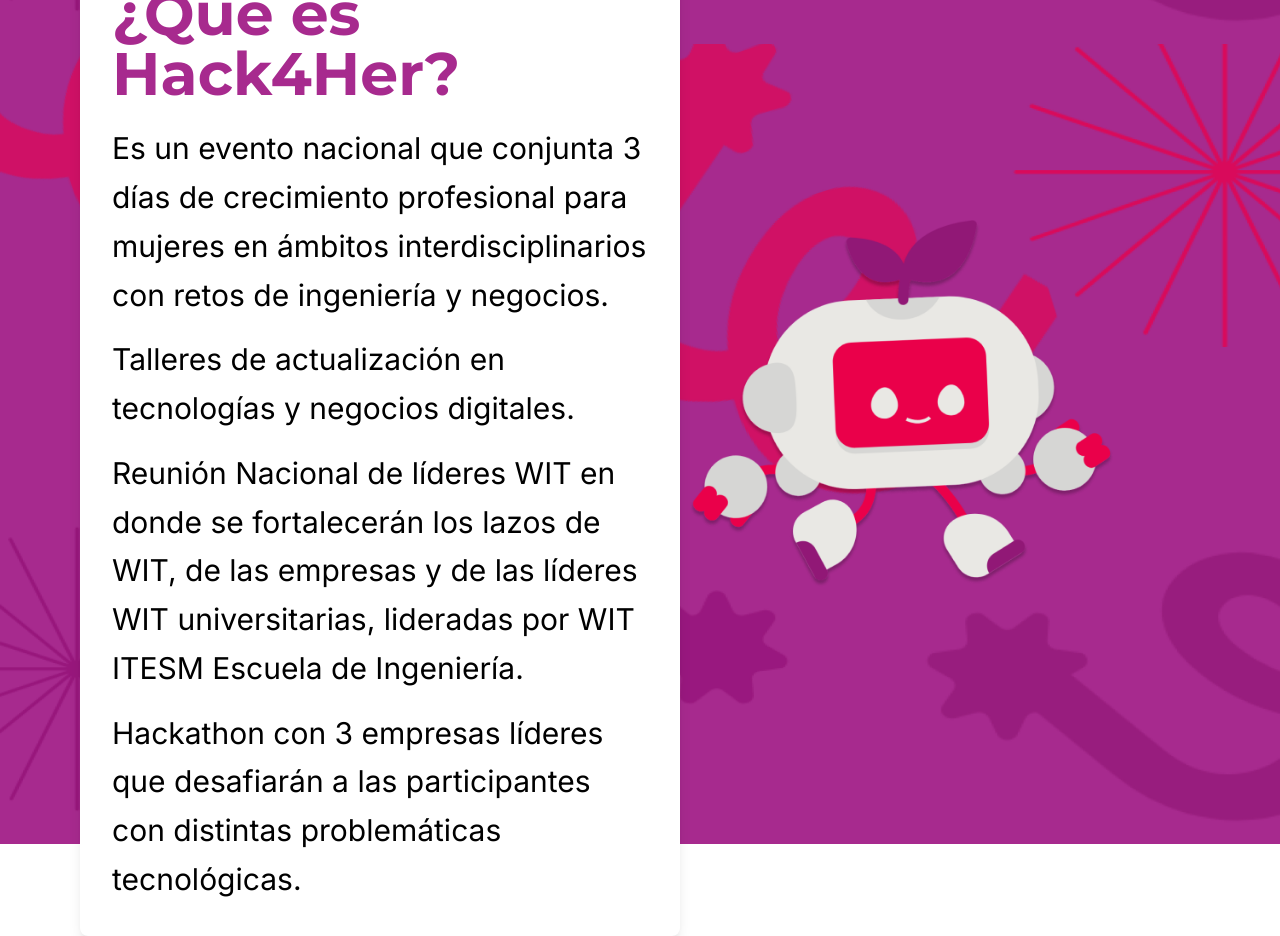
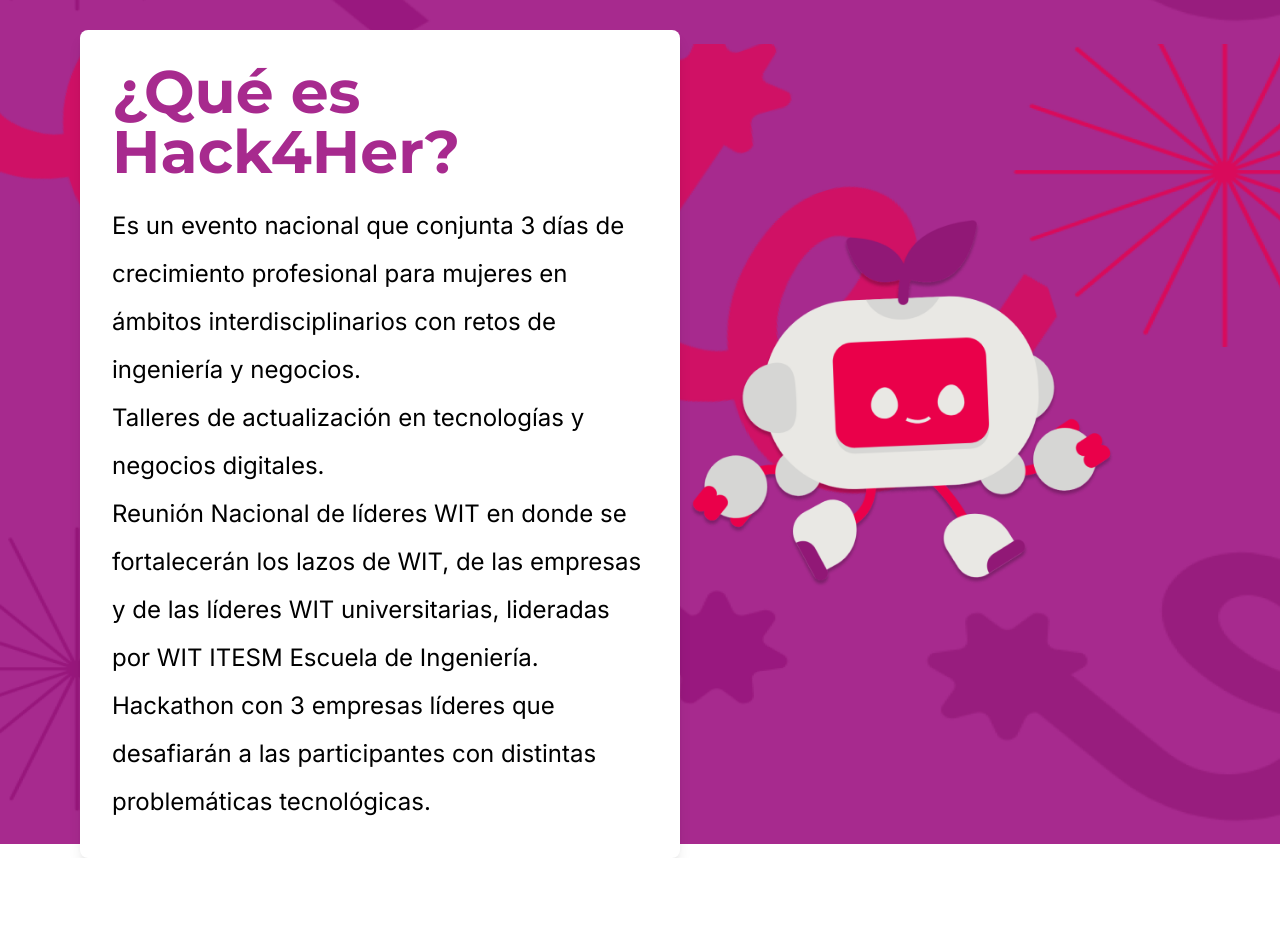
Before and after one commit to WIT-MTY/webpage, a Next.js app: page /hack4her in a window 1280 px wide. Shown: the part 780-1716 px from the top of the page. After the commit the page ends 1638 px from the top, so only its background shows below. Built offline with nearby package versions, Linux system fonts and the light colour scheme.

Commit message:
ajustes que es hack

```diff
--- a/app/(pages)/hack4her/page.tsx
+++ b/app/(pages)/hack4her/page.tsx
@@ -15,16 +15,13 @@
                         <h1 className="text-hack4her-bg font-montserrat font-extrabold text-6xl mb-5">
                         ¿Qué es Hack4Her?
                         </h1>
-                        <p className="text-black text-3xl leading-relaxed mt-4">
+                        <p className="text-black text-2xl leading-loose mt-4">
                         Es un evento nacional que conjunta 3 días de crecimiento profesional para mujeres en ámbitos interdisciplinarios con retos de ingeniería y negocios.
-                        </p>
-                        <p className="text-black text-3xl leading-relaxed mt-4">
+                        <br/>
                         Talleres de actualización en tecnologías y negocios digitales.
-                        </p>
-                        <p className="text-black text-3xl leading-relaxed mt-4">
+                        <br/>
                         Reunión Nacional de líderes WIT en donde se fortalecerán los lazos de WIT, de las empresas y de las líderes WIT universitarias, lideradas por WIT ITESM Escuela de Ingeniería.
-                        </p>
-                        <p className="text-black text-3xl leading-relaxed mt-4">
+                        <br/>
                         Hackathon con 3 empresas líderes que desafiarán a las participantes con distintas problemáticas tecnológicas.
                         </p>
                     </div>
```
